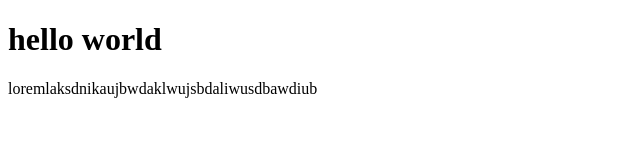
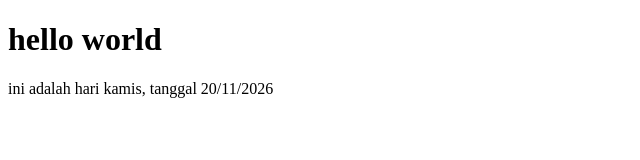
Before and after one commit to bagasdwiatmaja/testing, a plain HTML site: page index.html in a window 1280 px wide. Shown: the whole page, without its empty margins (0-640 px from the left). Drawn offline with Linux system fonts and the light colour scheme.

Commit message:
mengubah isi paragraf

```diff
--- a/index.html
+++ b/index.html
@@ -7,6 +7,6 @@
 </head>
 <body>
     <h1>hello world</h1>
-    <p>loremlaksdnikaujbwdaklwujsbdaliwusdbawdiub</p>
+    <p>ini adalah hari kamis, tanggal 20/11/2026</p>
 </body>
 </html>
```
